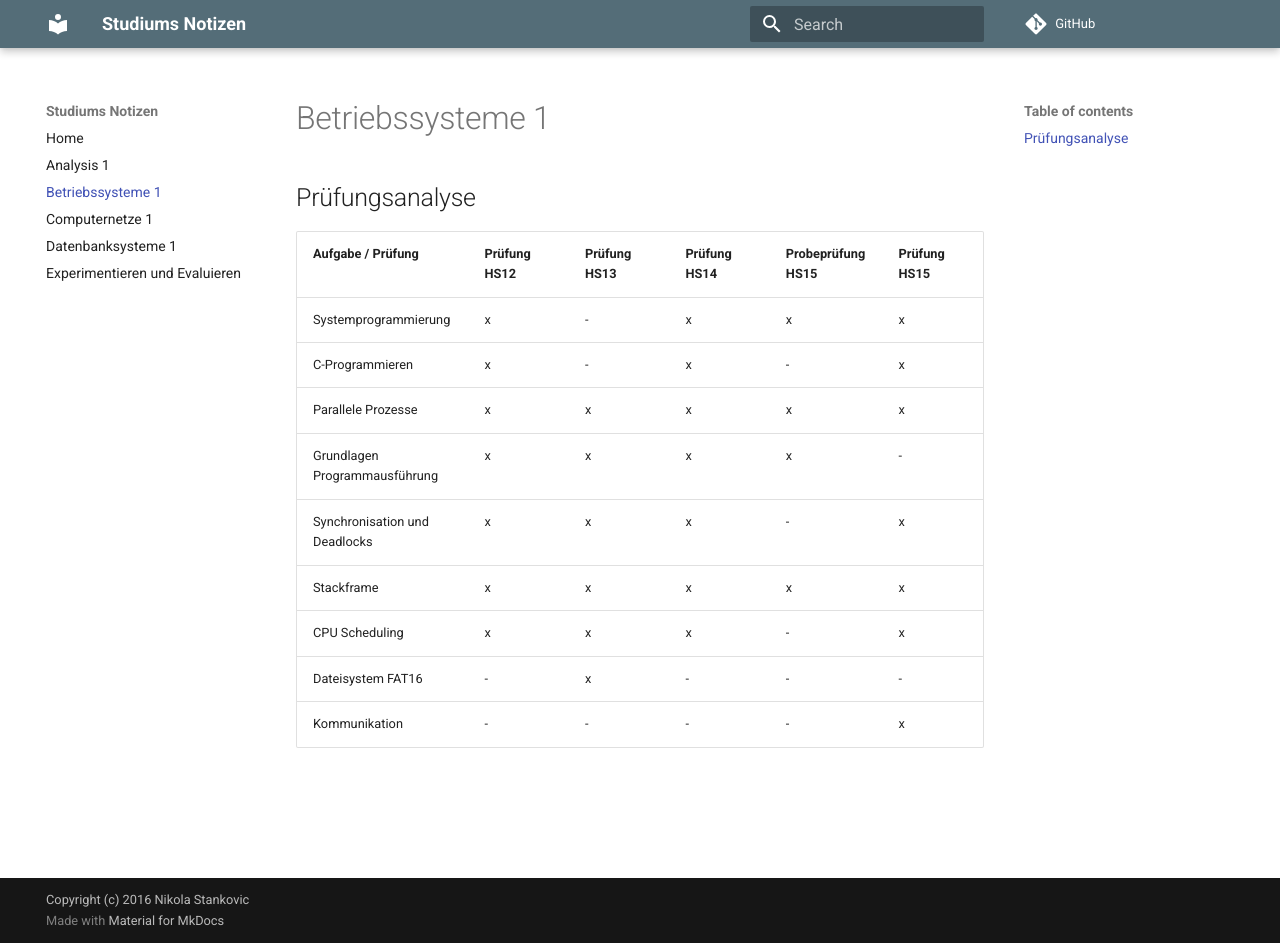
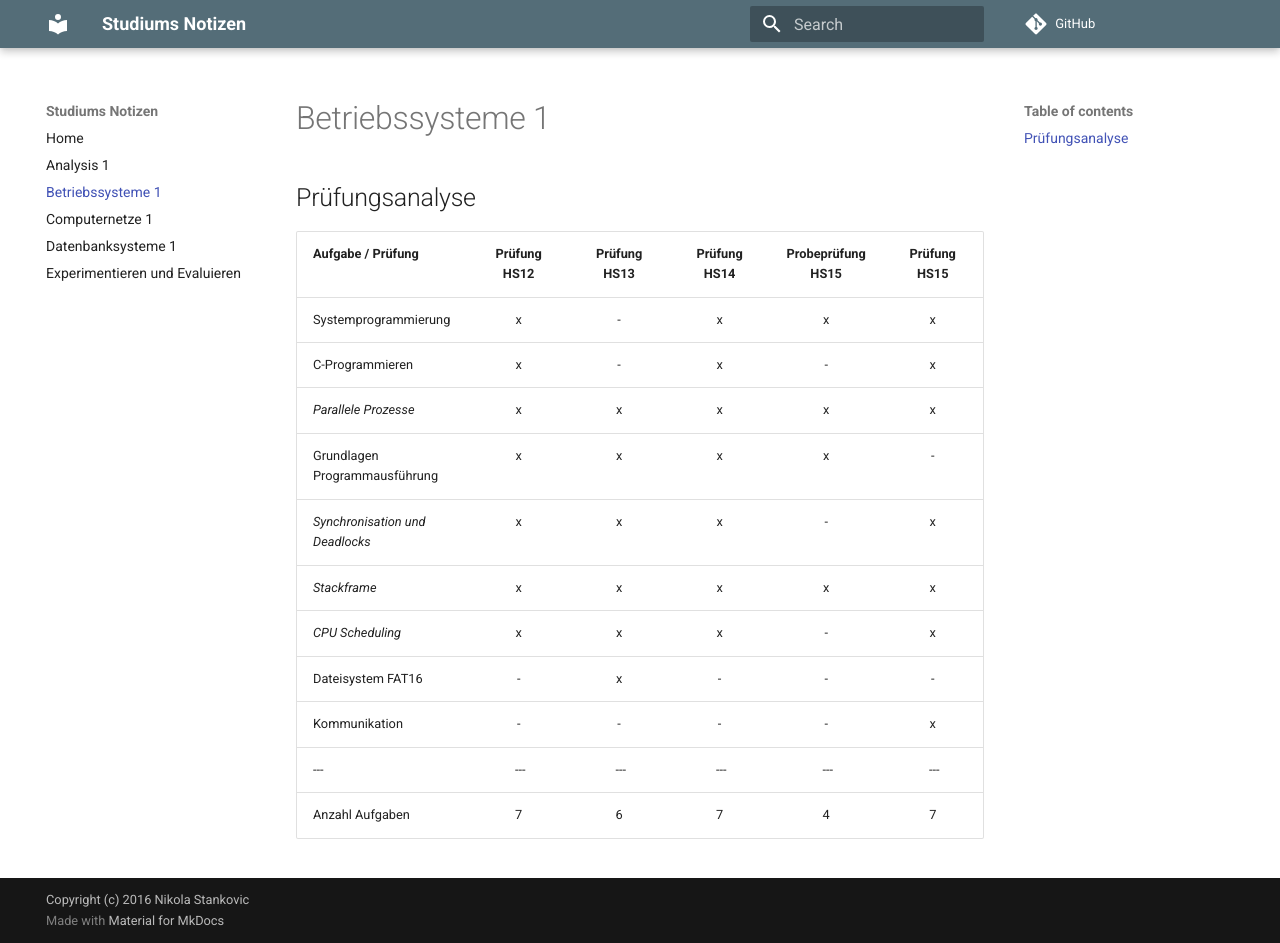
Before and after one commit to nik-sta/studium, an MkDocs documentation site: the page built from docs/betriebssysteme-1.md, in a window 1280 px wide and 943 px high. Built offline with MkDocs 1.6.1 and Material for MkDocs 9.7.7, drawn with Linux system fonts in a browser that asks for light colours; comment, search, counter and statistics services are not loaded; old or Windows-style settings are respelled for this version of MkDocs.

Commit message:
Tabelle aktualisiert

```diff
--- a/docs/betriebssysteme-1.md
+++ b/docs/betriebssysteme-1.md
@@ -3,13 +3,15 @@
 ## Prüfungsanalyse
 
 Aufgabe / Prüfung               | Prüfung HS12  | Prüfung HS13  | Prüfung HS14  | Probeprüfung HS15  | Prüfung HS15
-------------------------------- | ------------- | ------------- | ------------- | ------------------ | -------------
+------------------------------- | :-----------: | :-----------: | :------------:| :----------------: | :-----------:
 Systemprogrammierung            | x             | -             | x             | x                  | x
 C-Programmieren                 | x             | -             | x             | -                  | x
-Parallele Prozesse              | x             | x             | x             | x                  | x
+*Parallele Prozesse*            | x             | x             | x             | x                  | x
 Grundlagen Programmausführung   | x             | x             | x             | x                  | -
-Synchronisation und Deadlocks   | x             | x             | x             | -                  | x
-Stackframe                      | x             | x             | x             | x                  | x
-CPU Scheduling                  | x             | x             | x             | -                  | x
+*Synchronisation und Deadlocks* | x             | x             | x             | -                  | x
+*Stackframe*                    | x             | x             | x             | x                  | x
+*CPU Scheduling*                | x             | x             | x             | -                  | x
 Dateisystem FAT16               | -             | x             | -             | -                  | -
 Kommunikation                   | -             | -             | -             | -                  | x
+---                             | ---           | ---           | ---           | ---                | ---
+Anzahl Aufgaben                 | 7             | 6             | 7             | 4                  | 7
```
